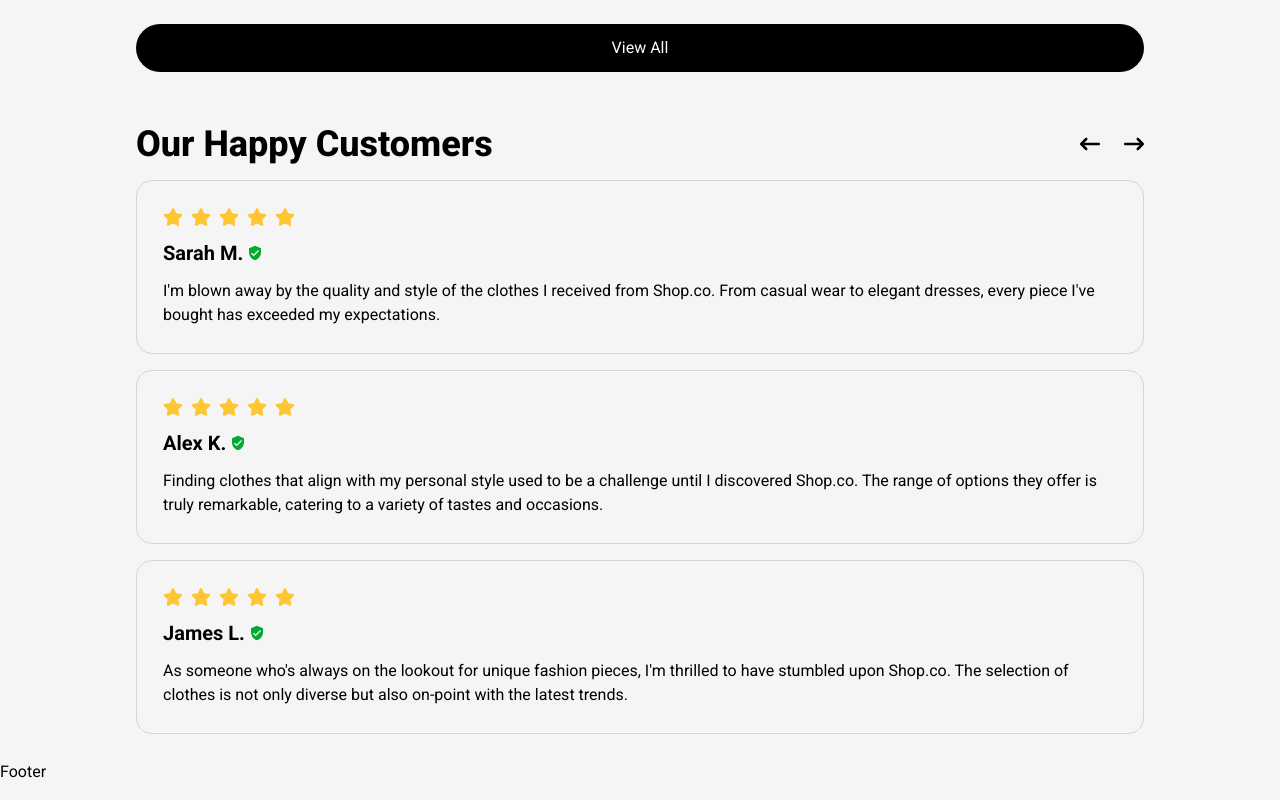
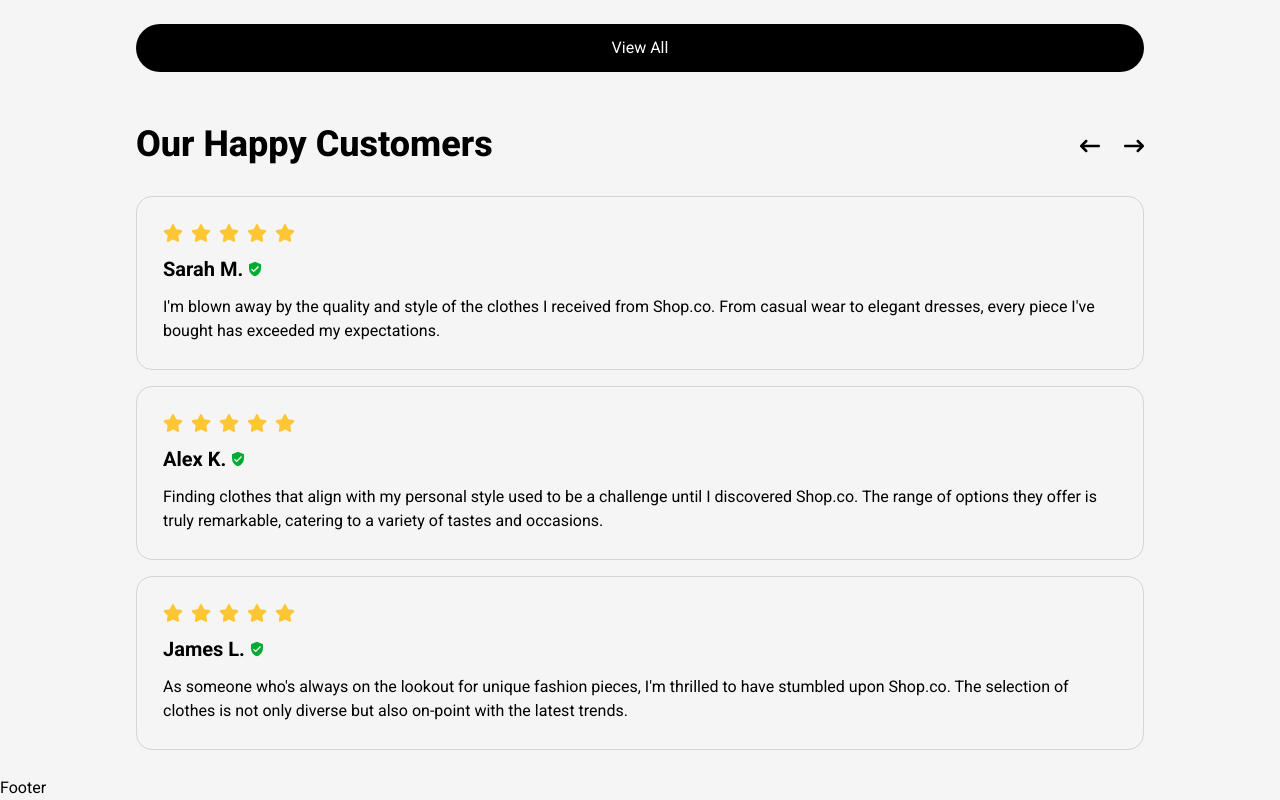
Before and after one commit to Kaydev-cmd/shop-co-web-app, a Next.js app: page / in a window 1280 px wide. Shown: the part 10239-11039 px from the top of the page. Built offline with nearby package versions, Linux system fonts and the light colour scheme.

Commit message:
style: add bottom margin of 16px to heading for spacing adjustment

```diff
--- a/pages/index.tsx
+++ b/pages/index.tsx
@@ -51,7 +51,7 @@ const Home = () => {
       {/* Reviews */}
       <section id="reviews">
         <div className="container flex flex-col gap-4">
-          <div className="flex justify-between items-center">
+          <div className="flex justify-between items-baseline-last" style={{marginBottom: "16px"}}>
             <h3 className="font-extrabold text-4xl">Our Happy Customers</h3>
             <div className="flex gap-6">
               <FaArrowLeftLong size={20} />
```
